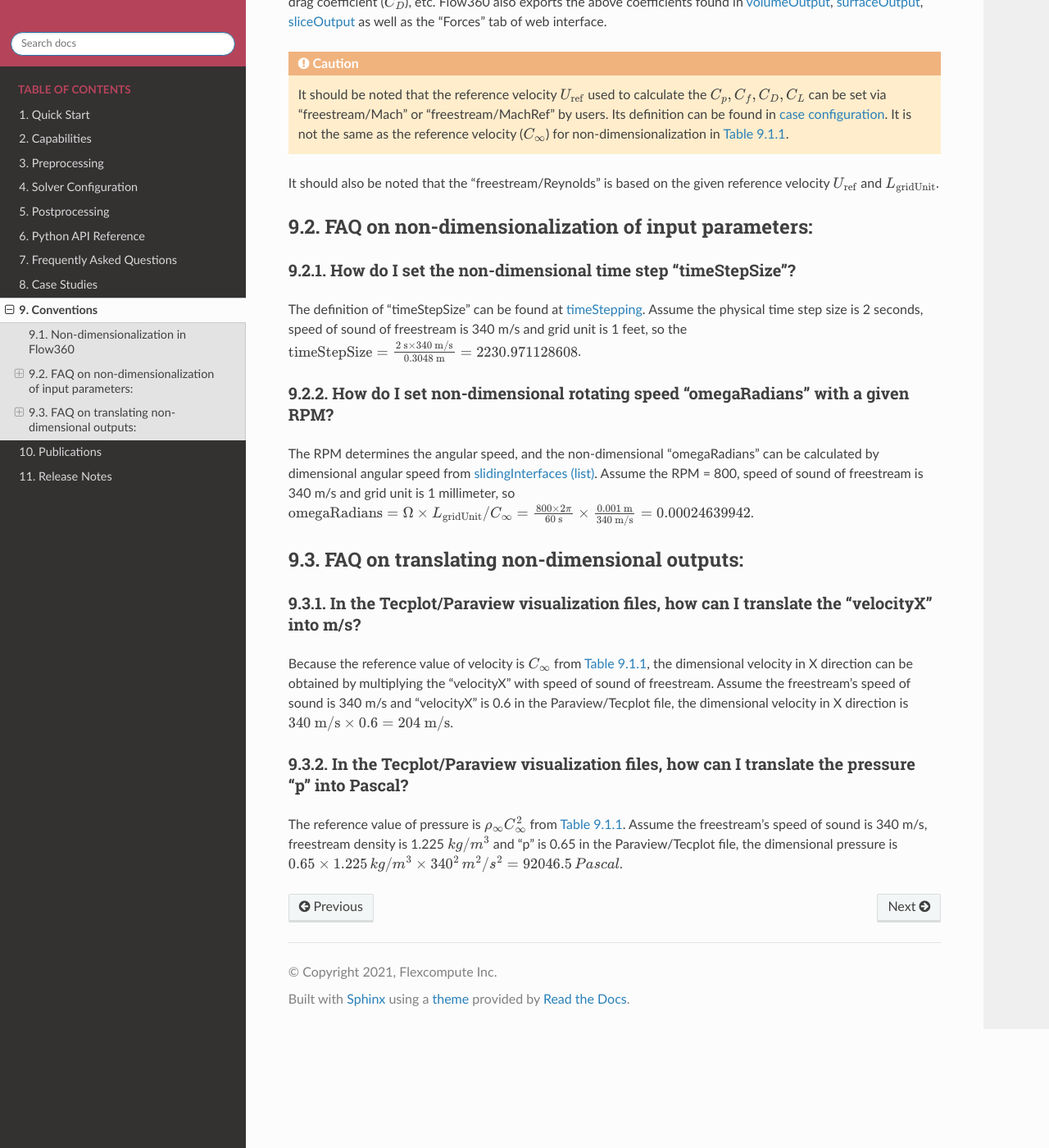
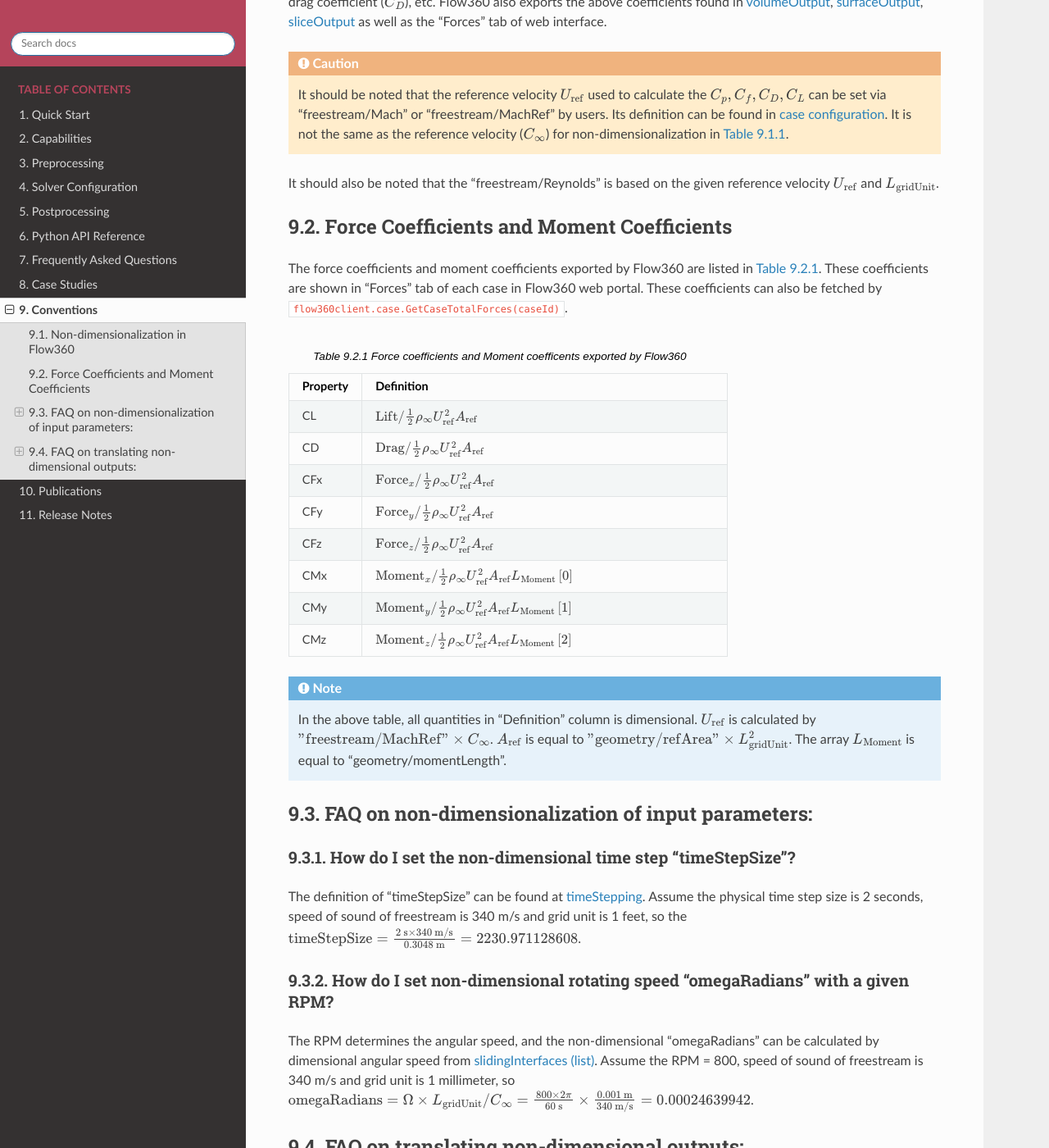
Before and after one commit to flexcompute-readthedocs/Flow360Documentation, a Sphinx documentation site: the page built from docs/source/conventions/conventions.rst, in a window 1280 px wide and 1400 px high, scrolled down 1255 px. Shown: the whole window at 82% size. Built offline with Sphinx 7.4.7 and the Read the Docs theme 2.0.0, drawn with Linux system fonts in a browser that asks for light colours; some of the changed text lies outside the part shown.

Commit message:
add cf, cm

```diff
--- a/docs/source/conf.py
+++ b/docs/source/conf.py
@@ -3,7 +3,7 @@
 # -- Project information
 
 project = 'Flow360 Documentation'
-copyright = '2021, Flexcompute Inc'
+copyright = '2022, Flexcompute Inc'
 author = 'Flexcompute Inc'
 
 #release = 'release-21.3.3.0'
--- a/docs/source/conventions/conventions.rst
+++ b/docs/source/conventions/conventions.rst
@@ -33,6 +33,24 @@
 
 It should also be noted that the "freestream/Reynolds" is based on the given reference velocity :math:`U_\text{ref}` and :math:`L_\text{gridUnit}`.
 
+.. _ForceMomentCoeff_Flow360:
+
+Force Coefficients and Moment Coefficients
+===========================================
+
+The force coefficients and moment coefficients exported by Flow360 are listed in :numref:`tab_forceMomentCoefficients_flow360`. These coefficients are shown in "Forces" tab of each case in Flow360 web portal. These coefficients can also be fetched by :code:`flow360client.case.GetCaseTotalForces(caseId)`.
+
+.. _tab_forceMomentCoefficients_flow360:
+.. csv-table:: Force coefficients and Moment coefficents exported by Flow360
+   :file: ./forceMomentCoefficients.csv
+   :widths: 10,50
+   :header-rows: 1
+   :delim: @
+
+.. note::
+
+   In the above table, all quantities in "Definition" column is dimensional. :math:`U_\text{ref}` is calculated by :math:`\text{"freestream/MachRef"}\times C_\infty`. :math:`A_\text{ref}` is equal to :math:`\text{"geometry/refArea"}\times L_\text{gridUnit}^2`. The array :math:`L_\text{Moment}` is equal to "geometry/momentLength".
+
 .. _FAQ_input_nondim_quantity:
 
 FAQ on non-dimensionalization of input parameters:
--- /dev/null
+++ b/docs/source/conventions/forceMomentCoefficients.csv
@@ -0,0 +1,9 @@
+Property@ Definition
+CL@ :math:`\text{Lift}/\frac{1}{2}\rho_\infty U_\text{ref}^2 A_\text{ref}`
+CD@ :math:`\text{Drag}/\frac{1}{2}\rho_\infty U_\text{ref}^2 A_\text{ref}`
+CFx@ :math:`\text{Force}_x/\frac{1}{2}\rho_\infty U_\text{ref}^2 A_\text{ref}`
+CFy@ :math:`\text{Force}_y/\frac{1}{2}\rho_\infty U_\text{ref}^2 A_\text{ref}`
+CFz@ :math:`\text{Force}_z/\frac{1}{2}\rho_\infty U_\text{ref}^2 A_\text{ref}`
+CMx@ :math:`\text{Moment}_x/\frac{1}{2}\rho_\infty U_\text{ref}^2 A_\text{ref} L_\text{Moment}\left[0\right]`
+CMy@ :math:`\text{Moment}_y/\frac{1}{2}\rho_\infty U_\text{ref}^2 A_\text{ref} L_\text{Moment}\left[1\right]`
+CMz@ :math:`\text{Moment}_z/\frac{1}{2}\rho_\infty U_\text{ref}^2 A_\text{ref} L_\text{Moment}\left[2\right]`
```
